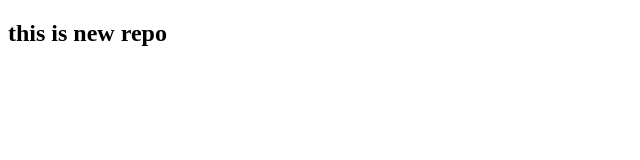
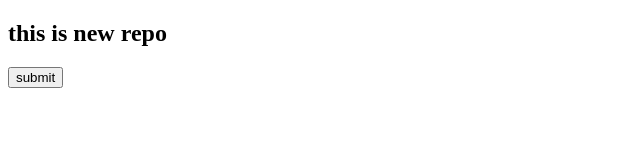
Before and after one commit to snehal-herovired/github-test, a plain HTML site: page index.html in a window 1280 px wide. Shown: the whole page, without its empty margins (0-640 px from the left). Drawn offline with Linux system fonts and the light colour scheme.

Commit message:
added a style.css file and a button feature

```diff
--- a/index.html
+++ b/index.html
@@ -9,6 +9,7 @@
 <body>
     <h2>this is new repo
     </h2>
+    <button>submit</button>
 
 
 </body>
--- /dev/null
+++ b/style.css
@@ -0,0 +1,3 @@
+body{
+    background-color: red;
+}
```
